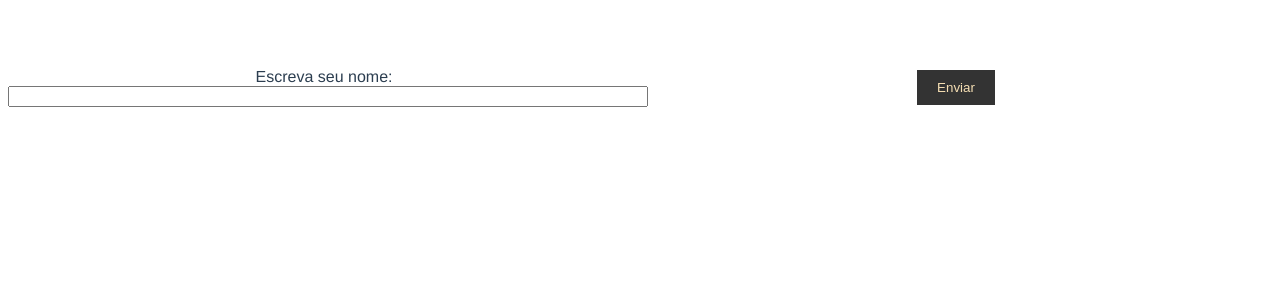
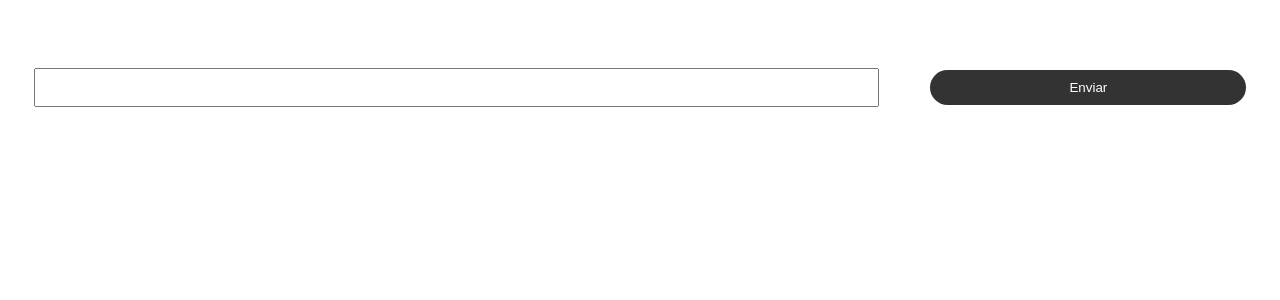
Before and after one commit to GuilhermeMelow/chat-typescript, a Vue app: page / in a window 1280 px wide. Shown: the top 300 px of the page. Built offline with nearby package versions, Linux system fonts and the light colour scheme.

Commit message:
Limpando layout e design do Enviador.

```diff
--- a/src/App.vue
+++ b/src/App.vue
@@ -41,4 +41,15 @@
             }
         }
     }
+    input[type="text"] {
+        padding: 10px 10px;
+        border: 1;
+    }
+    button {
+        background-color: #333;
+        border: none;
+        border-radius: 5em;
+        padding: 10px 20px;
+        color: white;
+    }
 </style>
--- a/src/components/Enviador.vue
+++ b/src/components/Enviador.vue
@@ -1,12 +1,8 @@
 <template>
     <div class="enviador-content">
-        <div class="enviador-col">
-            <label for="Data" v-text="label" />
-            <input type="text" id="Data" v-model="data" data-teste="nome" style="width:100%" />
-        </div>
-        <div class="enviador-col">
-            <button @click="send(data)" data-teste="criar" v-text="'Enviar'" />
-        </div>
+        <input type="text" id="Data" v-model="data" data-teste="nome" style="width:65%" />
+
+        <button @click="send(data)" data-teste="criar" v-text="'Enviar'" style="width:25%" />
     </div>
 </template>
 
@@ -27,16 +23,8 @@
 <style lang="scss" >
     .enviador-content {
         display: flex;
-    }
-    .enviador-col {
-        width: 50%;
-        margin: auto;
-        text-align: center;
-    }
-    button {
-        background-color: #333;
-        border: none;
-        padding: 10px 20px;
-        color: wheat;
+        * {
+            margin: auto;
+        }
     }
 </style>
```
